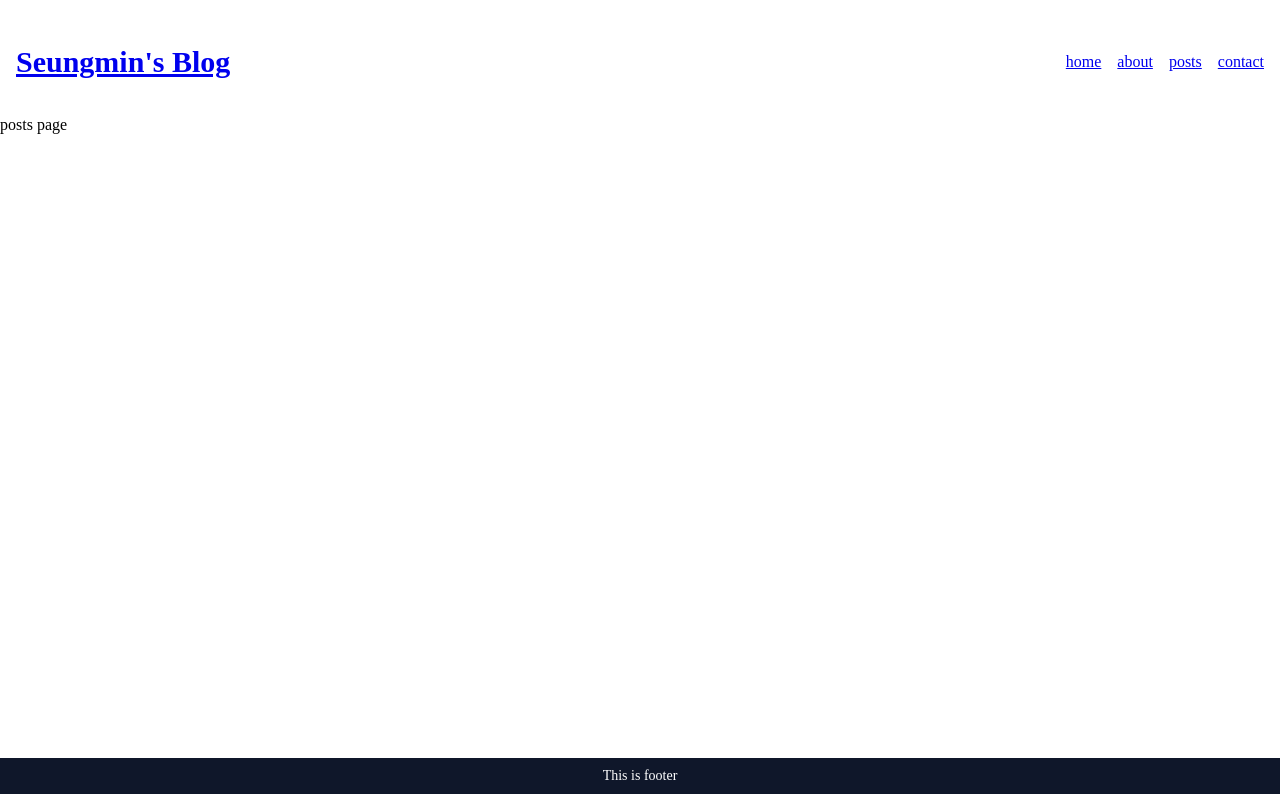
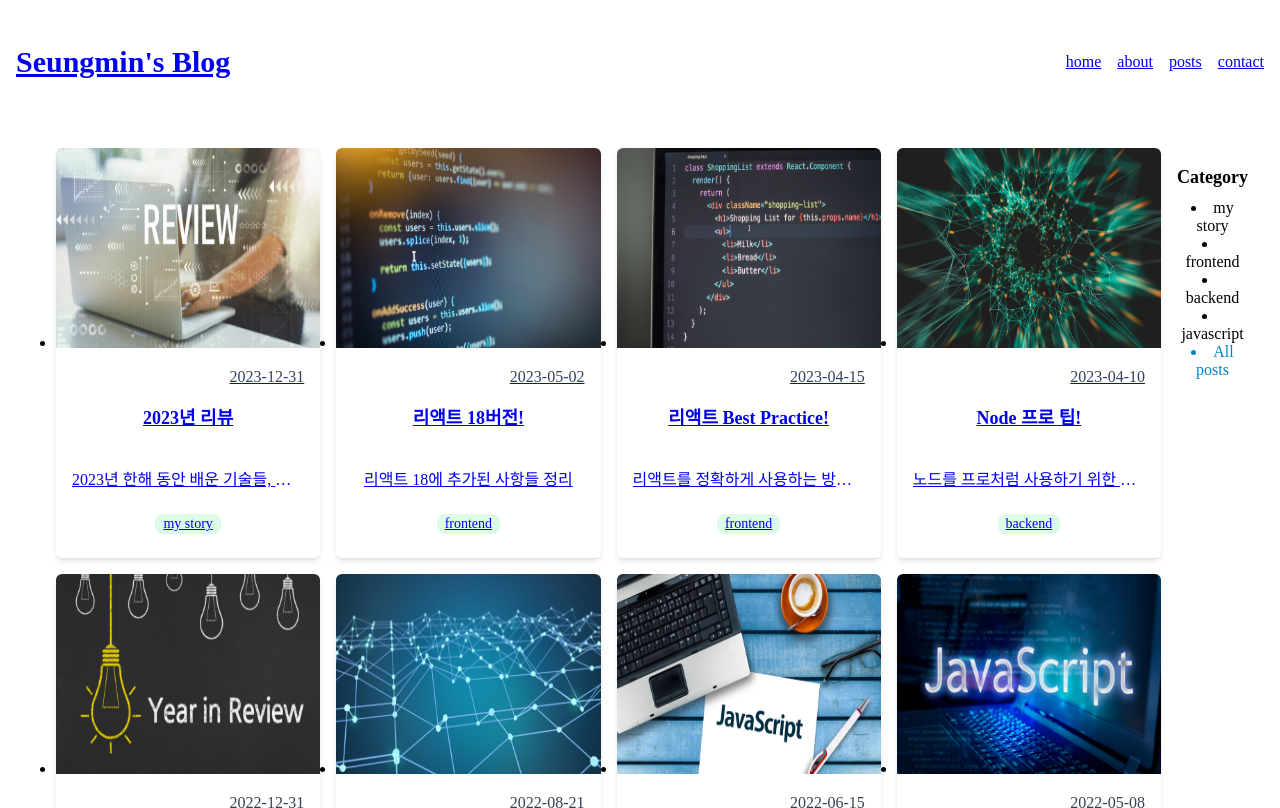
Before and after one commit to itslitulinchpin2/my-blog, a Next.js app: page /posts in a window 1280 px wide. Built offline with nearby package versions, Linux system fonts and the light colour scheme.

Commit message:
add page filter

```diff
--- a/src/app/posts/page.tsx
+++ b/src/app/posts/page.tsx
@@ -1,9 +1,16 @@
+
+import PagesFilter from '@/components/PagesFilter';
+import { getAllPosts } from '@/services/posts'
 import React from 'react'
+import { Post } from '@/services/posts';
 
-export default function page() {
+export default async function page() {
+  const posts : Post[] = await getAllPosts();
+  const categories = [...new Set(posts.map((post)=>post.category))]
+
   return (
-    <div>
-      posts page
-    </div>
+    <>
+      <PagesFilter data={posts} categories={categories}/>
+    </>
   )
 }
--- /dev/null
+++ b/src/components/Categories.tsx
@@ -0,0 +1,15 @@
+import React from 'react'
+type Props = {
+    categories:string[];
+    selected:string;
+    onClick: (category:string)=>void;
+}
+export default function Categories({categories, selected, onClick}: Props) {
+  return (
+    <section className='text-center p-4'>
+        <h2 className='text-lg font-bold border-b border-sky-500 mb-2'>Category</h2>
+        {categories.map(category=> <li className= {`cursor-pointer hover:text-sky-500 ${category===selected && 'text-sky-600'} `} onClick={()=>onClick(category)} key={category}>{category}</li>)}
+
+    </section>
+  )
+}
--- /dev/null
+++ b/src/components/PagesFilter.tsx
@@ -0,0 +1,33 @@
+'use client'
+import React from 'react'
+import { useState } from 'react';
+import { getAllPosts } from '@/services/posts';
+import PostCard from './PostCard';
+import { Post } from '@/services/posts';
+import PostsGrid from './PostsGrid';
+import Categories from './Categories';
+
+type Props = {
+    data: Post[],
+    categories: string[]
+}
+
+export default function PagesFilter({data, categories}:Props) {
+
+
+
+const [selected,setSelected]=useState('All posts');
+
+const filterd = selected === 'All posts'
+    ? data
+    : data.filter((post)=>post.category===selected)
+
+
+
+  return (
+    <section className='flex m-4'>
+      <PostsGrid posts={filterd}/>
+      <Categories categories={[...categories, 'All posts']} selected={selected} onClick={(selected)=>setSelected(selected)}/>
+    </section>
+  )
+}
```
